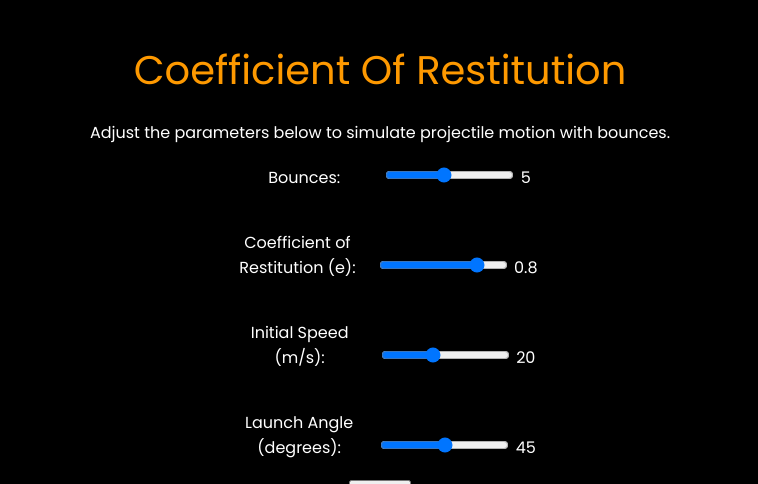
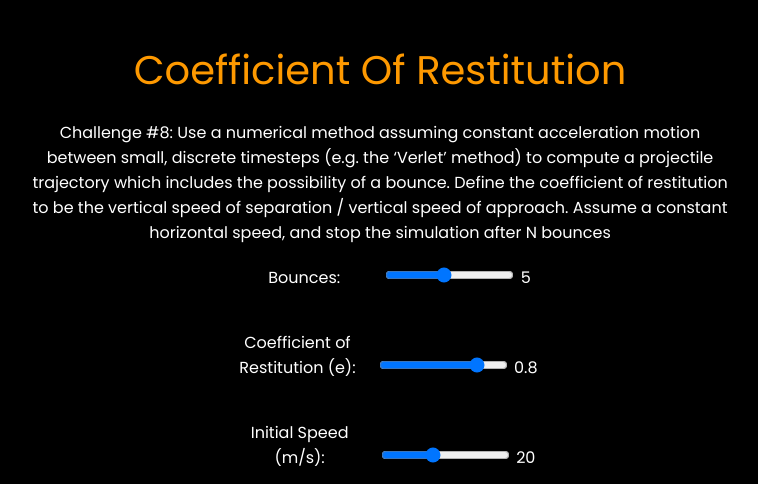
Before and after one commit to lplathip/projectiles2024, a Flask app: page /task8 in a window 1280 px wide. Shown: the top 484 px of the page, without its empty margins (260-1018 px from the left). Run offline with Flask 3, Linux system fonts and the light colour scheme; data that the repository does not hold is empty; some libraries are stand-ins or nearby versions.

Commit message:
Update task8.html

```diff
--- a/templates/task8.html
+++ b/templates/task8.html
@@ -11,7 +11,7 @@
 </head>
 <body>
     <div class="title">Coefficient Of Restitution</div>
-    <div class="text-container">Adjust the parameters below to simulate projectile motion with bounces.</div>
+    <div class="text-container">Challenge #8: Use a numerical method assuming constant acceleration motion between small, discrete timesteps (e.g. the ‘Verlet’ method) to compute a projectile trajectory which includes the possibility of a bounce. Define the coefficient of restitution to be the vertical speed of separation / vertical speed of approach. Assume a constant horizontal speed, and stop the simulation after N bounces</div>
 
     <div class="slider-container">
         <label class="slider-label" for="bounces">Bounces:</label>
```
